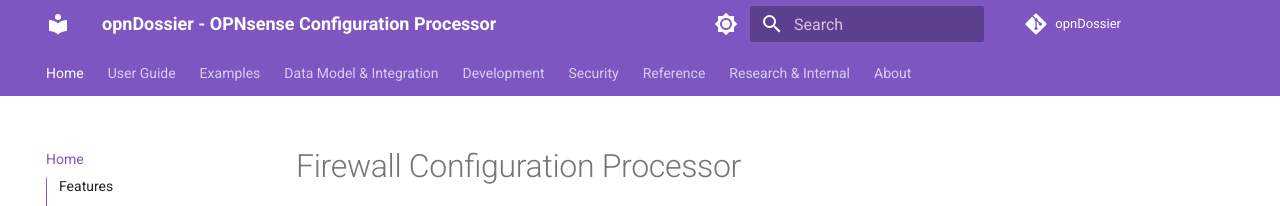
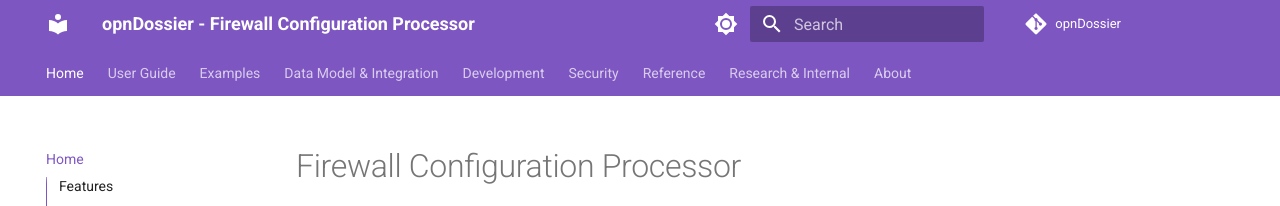
Before and after one commit to EvilBit-Labs/opnDossier, an MkDocs documentation site: the page built from docs/index.md, in a window 1280 px wide. Shown: the top 206 px of the page. Built offline with MkDocs 1.6.1 and Material for MkDocs 9.7.7, drawn with Linux system fonts in a browser that asks for light colours; comment, search, counter and statistics services are not loaded; the version menu is left out; some of the changed lines change nothing that is shown.

Commit message:
fix(docs): update site name and description for clarity on supported configurations
Signed-off-by: UncleSp1d3r <unclesp1d3r@evilbitlabs.io>

```diff
--- a/mkdocs.yml
+++ b/mkdocs.yml
@@ -1,7 +1,7 @@
-site_name: opnDossier - OPNsense Configuration Processor
-site_description: A CLI tool for processing OPNsense config.xml files and converting them to markdown
+site_name: opnDossier - Firewall Configuration Processor
+site_description: A CLI tool for processing OPNsense and pfSense configuration files into documentation and security analysis
 site_author: EvilBit Labs
-site_url: https://opndossier.evilbitlabs.io
+site_url: https://opndossier.com
 
 # Repository
 repo_name: opnDossier
```
